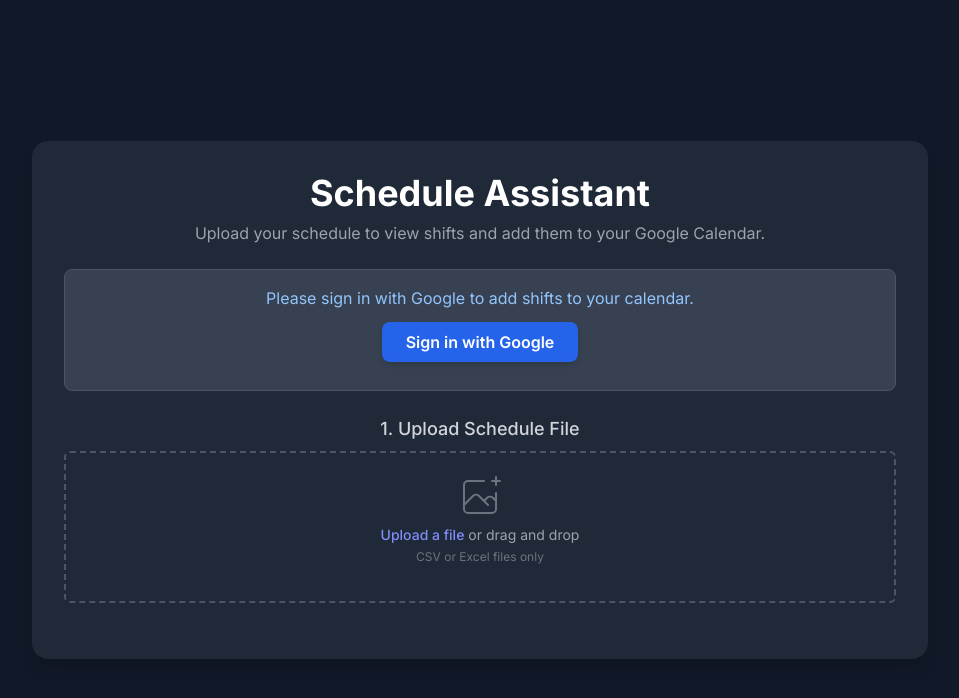
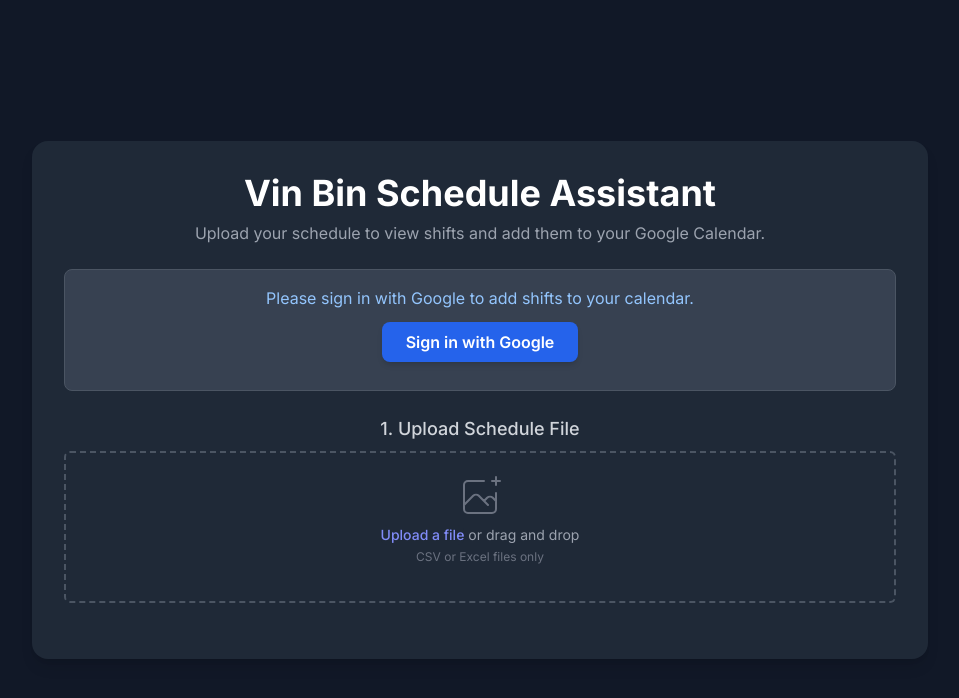
Before and after one commit to sneary/schedule_assistant, a plain HTML site: page index.html in a window 1280 px wide. Shown: the whole page, without its empty margins (160-1119 px from the left). Drawn offline with nearby package versions, Linux system fonts and the light colour scheme.

Commit message:
changed title

```diff
--- a/index.html
+++ b/index.html
@@ -31,7 +31,7 @@
 
     <div class="w-full max-w-4xl mx-auto bg-gray-800 rounded-2xl shadow-lg p-6 md:p-8">
         <header class="text-center mb-6">
-            <h1 class="text-3xl md:text-4xl font-bold text-white">Schedule Assistant</h1>
+            <h1 class="text-3xl md:text-4xl font-bold text-white">Vin Bin Schedule Assistant</h1>
             <p class="mt-2 text-gray-400">Upload your schedule to view shifts and add them to your Google Calendar.</p>
         </header>
 
```
